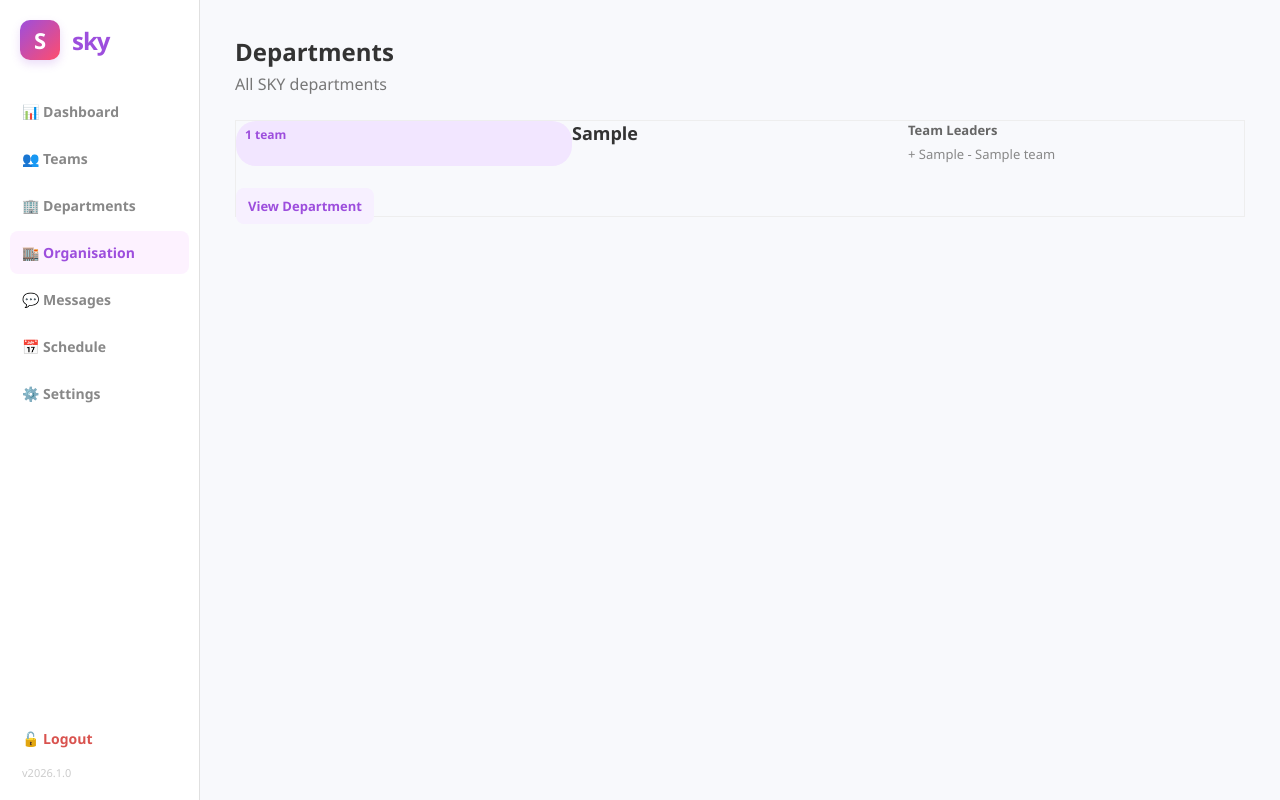
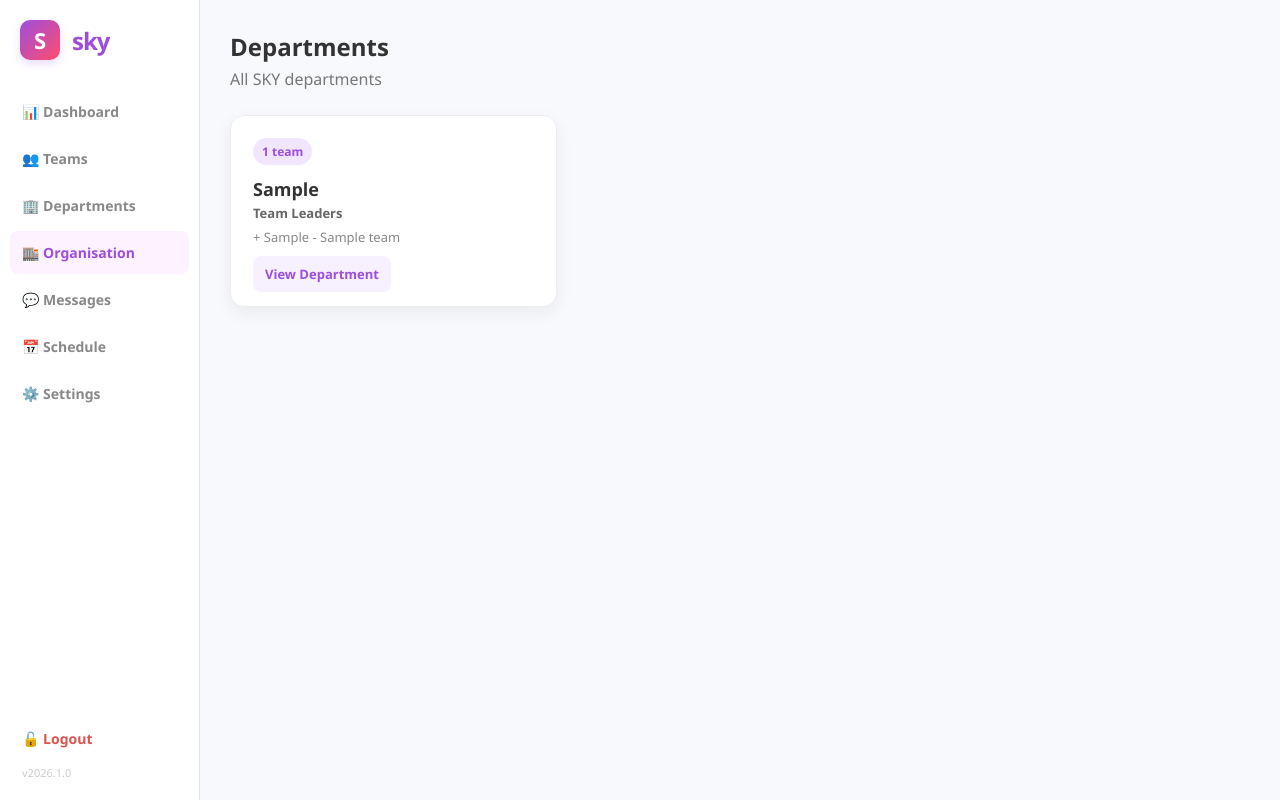
Before and after one commit to jrsdc/django_unchained_project, a Django app: page /organisation/departments/ in a window 1280 px wide. Run offline with Django 5.2, Linux system fonts and the light colour scheme; a user stored in the database is signed in; tables that the repository leaves empty hold one stand-in row (values such as "Sample post").

Commit message:
department css fixed completely

```diff
--- a/messaging_system/organisation/templates/organisation/department_list.html
+++ b/messaging_system/organisation/templates/organisation/department_list.html
@@ -2,17 +2,19 @@
 
 {% block content %}
 
-<div style=" flex:1; padding:35px; overflow-y:auto;">
+<div style="padding:30px; width: 100%;">
     <div style="margin-bottom:25px;">
 <h1 style="font-size: 24px; font-weight: 700;margin-bottom: 5px;">Departments</h1>
 <p style="color: #777;margin: 0;">All SKY departments</p>
         </div>
 
-<div style ="display: grid; grid-template-columns:repeat(3,1fr); box-shadow: rgba(0,0,0,0.06); border: 1px solid #eee;">
+<div style ="display: grid; grid-template-columns:repeat(3,1fr);gap:20px;">
 {% for dept in departments %}
-    <span style="display: inline-block; background: #f2e6ff;color: #9d4edd; padding: 5px 9px; border-radius: 20px; font-size:12px; font-weight: 700; margin-bottom: 12px;">
-        {{dept.team_count}} team
-    </span>
+    <div style="background:white;padding:22px; border-radius: 14px; box-shadow: 0 6px 18px rgba(0, 0, 0, 0.06);border: 1px solid #eee;">
+
+        <span style="display: inline-block; background: #f2e6ff;color: #9d4edd; padding: 5px 9px; border-radius: 20px; font-size:12px; font-weight: 700; margin-bottom: 12px;">
+            {{dept.team_count}} team
+        </span>
 
     <h2 style="font-size: 18px; font-weight: 700; margin-bottom: 3px;"> {{dept.name}}</h2>
     <div style="margin-bottom: 12px;">
```
